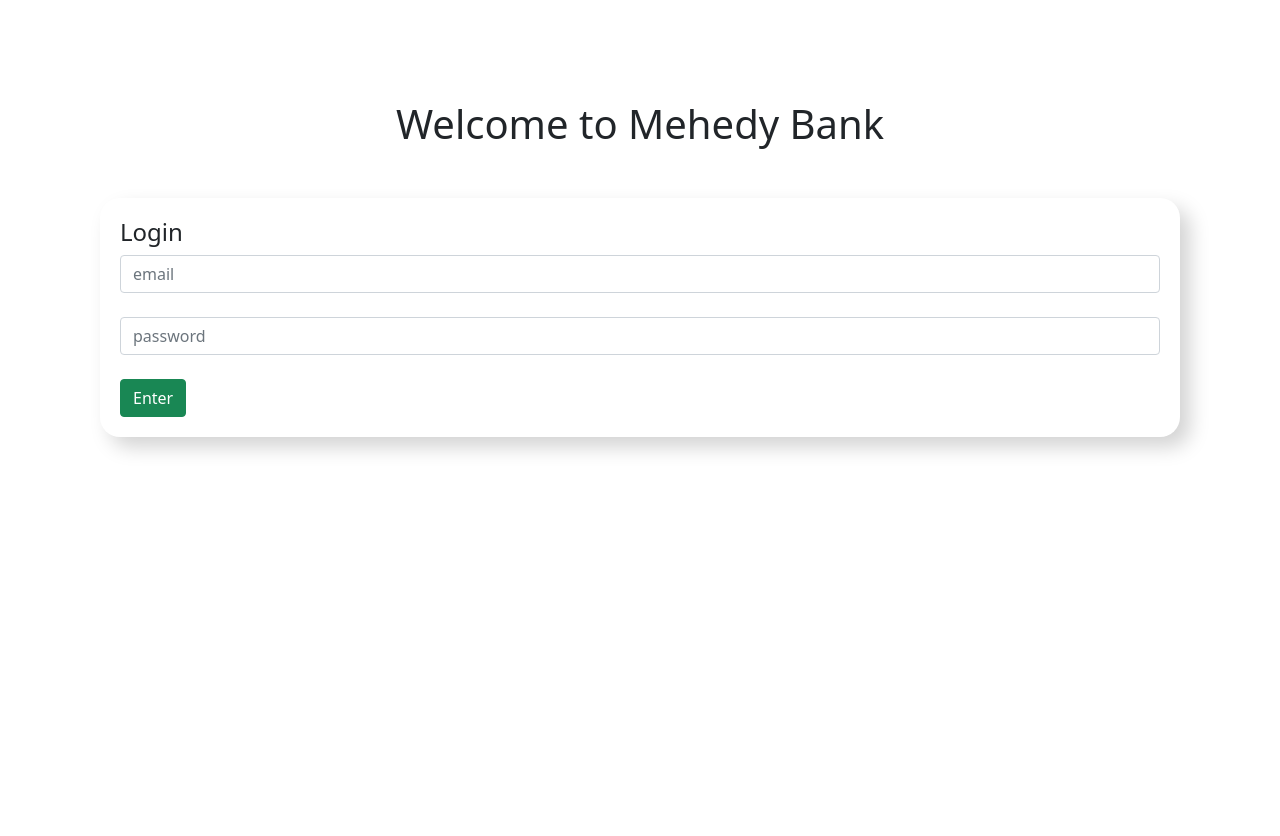
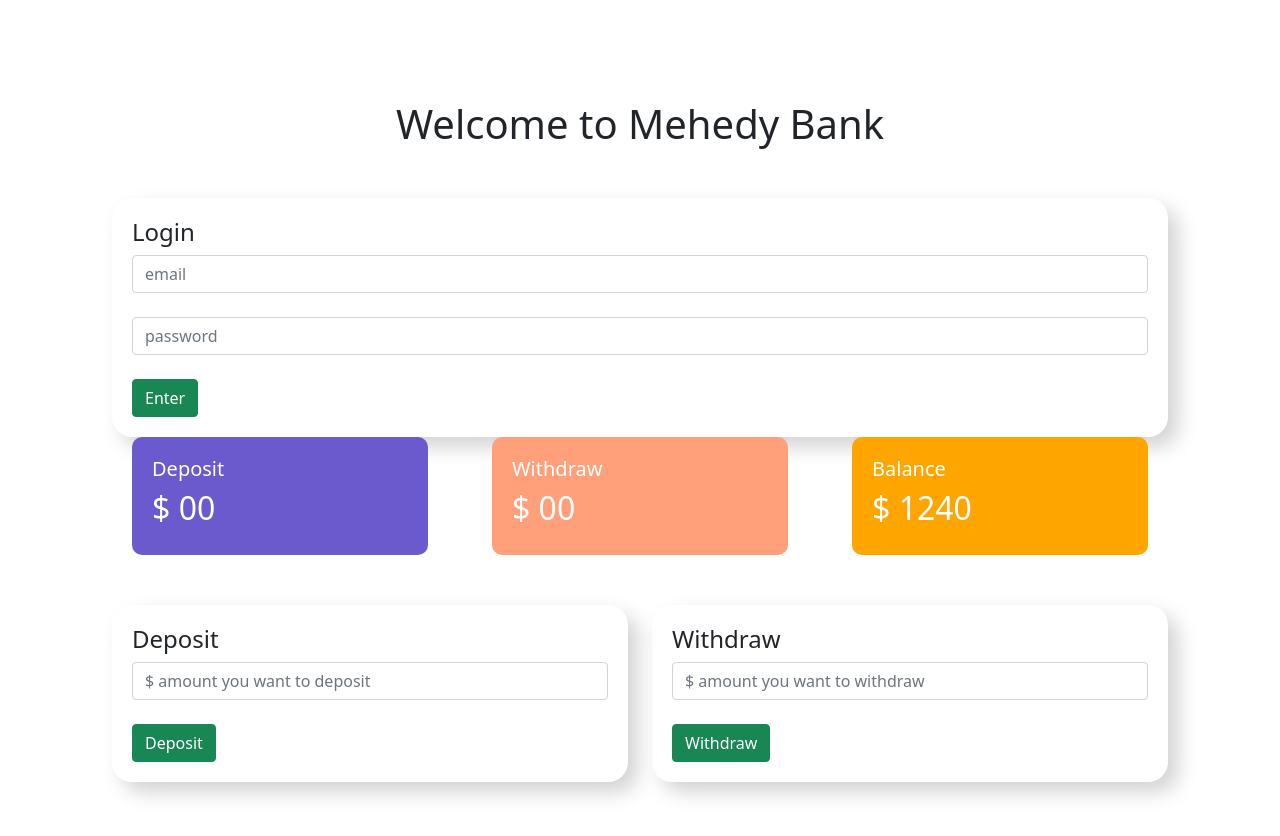
Before and after one commit to mdmehedyhassan/bank-mehedy, a plain HTML site: page index.html in a window 1280 px wide. Before the commit the page ends 800 px from the top, so only its background shows below. Drawn offline with nearby package versions, Linux system fonts and the light colour scheme.

Commit message:
add deposit

```diff
--- a/index.html
+++ b/index.html
@@ -1,16 +1,22 @@
 <!DOCTYPE html>
 <html lang="en">
+
 <head>
     <meta charset="UTF-8">
     <meta http-equiv="X-UA-Compatible" content="IE=edge">
     <meta name="viewport" content="width=device-width, initial-scale=1.0">
     <title>Bank</title>
-    <link href="https://cdn.jsdelivr.net/npm/bootstrap@5.0.2/dist/css/bootstrap.min.css" rel="stylesheet" integrity="sha384-EVSTQN3/azprG1Anm3QDgpJLIm9Nao0Yz1ztcQTwFspd3yD65VohhpuuCOmLASjC" crossorigin="anonymous">
-    <script src="https://cdn.jsdelivr.net/npm/bootstrap@5.0.2/dist/js/bootstrap.bundle.min.js" integrity="sha384-MrcW6ZMFYlzcLA8Nl+NtUVF0sA7MsXsP1UyJoMp4YLEuNSfAP+JcXn/tWtIaxVXM" crossorigin="anonymous"></script>
+    <link href="https://cdn.jsdelivr.net/npm/bootstrap@5.0.2/dist/css/bootstrap.min.css" rel="stylesheet"
+        integrity="sha384-EVSTQN3/azprG1Anm3QDgpJLIm9Nao0Yz1ztcQTwFspd3yD65VohhpuuCOmLASjC" crossorigin="anonymous">
+    <script src="https://cdn.jsdelivr.net/npm/bootstrap@5.0.2/dist/js/bootstrap.bundle.min.js"
+        integrity="sha384-MrcW6ZMFYlzcLA8Nl+NtUVF0sA7MsXsP1UyJoMp4YLEuNSfAP+JcXn/tWtIaxVXM"
+        crossorigin="anonymous"></script>
     <link rel="stylesheet" href="style.css">
 
 </head>
+
 <body>
+    <div class="container">
         <div id="login-area">
             <h1 class="text-center">Welcome to Mehedy Bank</h1>
             <div class="submit-area">
@@ -20,11 +26,81 @@
                 <button class="btn btn-success" id="login">Enter</button>
             </div>
         </div>
+        <div id="transition-area" style="display: block">
+            <div class="row">
+                <div class="col-md-4">
+                    <div class="deposit status">
+                        <h5>Deposit</h5>
+                        <h2>$ <span id="currentDeposit">00</span></h2>
+                    </div>
+                </div>
+                <div class="col-md-4 ">
+                    <div class="withdraw status">
+                        <h5>Withdraw</h5>
+                        <h2>$ 00</h2>
+                    </div>
+                </div>
+                <div class="col-md-4">
+                    <div class="balance status">
+                        <h5>Balance</h5>
+                        <h2>$ <span id="currentBalance">1240</span></h2>
+                    </div>
+                </div>
+            </div>
+            <div class="row">
+                <div class="col-md-6">
+                    <div class="submit-area">
+                        <h4>Deposit</h4>
+                        <input id="depositAmount" type="text" class="form-control" placeholder="$ amount you want to deposit">
+                        <br>
+                        <button id="addDeposit" class="btn btn-success">Deposit</button>
+                    </div>
+                </div>
+                <div class="col-md-6">
+                    <div class="submit-area">
+                        <h4>Withdraw</h4>
+                        <input type="text" class="form-control" placeholder="$ amount you want to withdraw">
+                        <br>
+                        <button class="btn btn-success">Withdraw</button>
+                    </div>
+                </div>
+            </div>
+        </div>
+    </div>
     <script>
+        // login button event handler
         const loginBtn = document.getElementById("login");
-        loginBtn.addEventListener("click", function(){
-            console.log("Click me")
-        })
+        loginBtn.addEventListener("click", function () {
+            const loginArea = document.getElementById("login-area");
+            loginArea.style = "display: none";
+            const transitionArea = document.getElementById("transition-area");
+            transitionArea.style = "display: block";
+        });
+
+        // deposit button event handler
+        const depositBtn = document.getElementById("addDeposit");
+        depositBtn.addEventListener("click", function () {
+            const depositAmount = document.getElementById("depositAmount").value;
+            const depositNumber = parseInt(depositAmount);
+
+            // const currentDeposit = document.getElementById("currentDeposit").innerText;
+            // const currentDepositNumber = parseInt(currentDeposit);
+            // const totalDeposit = depositNumber + currentDepositNumber;
+            // document.getElementById("currentDeposit").innerText = totalDeposit;
+
+            updateSpanText("currentDeposit", depositNumber)
+            updateSpanText("currentBalance", depositNumber);
+
+            document.getElementById("depositAmount").value = "";
+        });
+
+        function updateSpanText(id, depositNumber){
+            const current = document.getElementById(id).innerText;
+            const currentNumber = parseInt(current);
+            const totalAmount = depositNumber + currentNumber;
+            document.getElementById(id).innerText = totalAmount;
+        };
     </script>
 </body>
+
 </html>
--- a/style.css
+++ b/style.css
@@ -7,3 +7,18 @@ body{
     border-radius: 20px;
     box-shadow: 10px 10px 20px lightgray;
 }
+.deposit{
+    background-color: slateblue;
+}
+.withdraw{
+    background-color: lightsalmon;
+}
+.balance{
+    background-color: orange;
+}
+.status{
+    margin: 0 20px;
+    color: white;
+    padding: 20px;
+    border-radius: 10px;
+}
```
Lines whose indentation alone changed are shown as unchanged.
